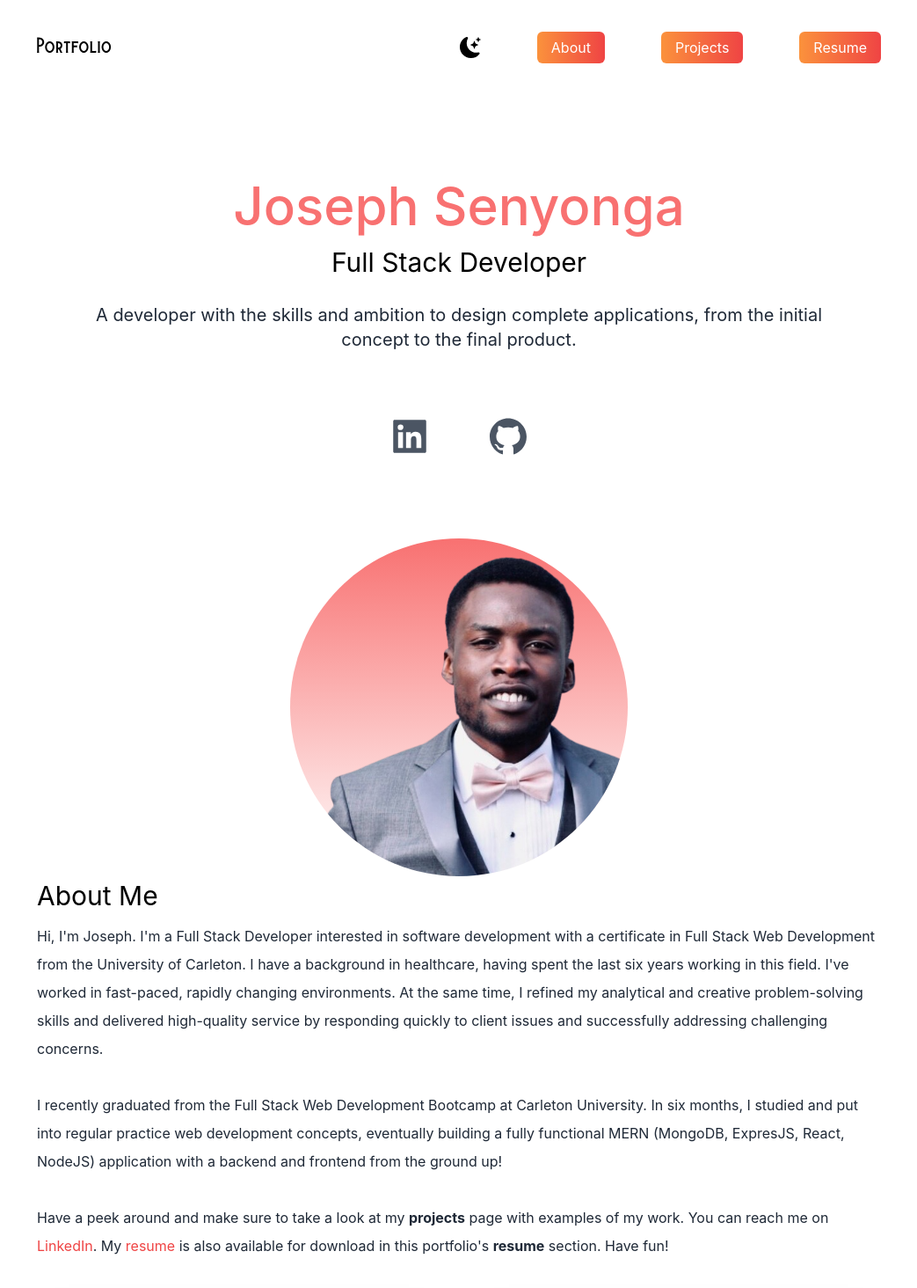
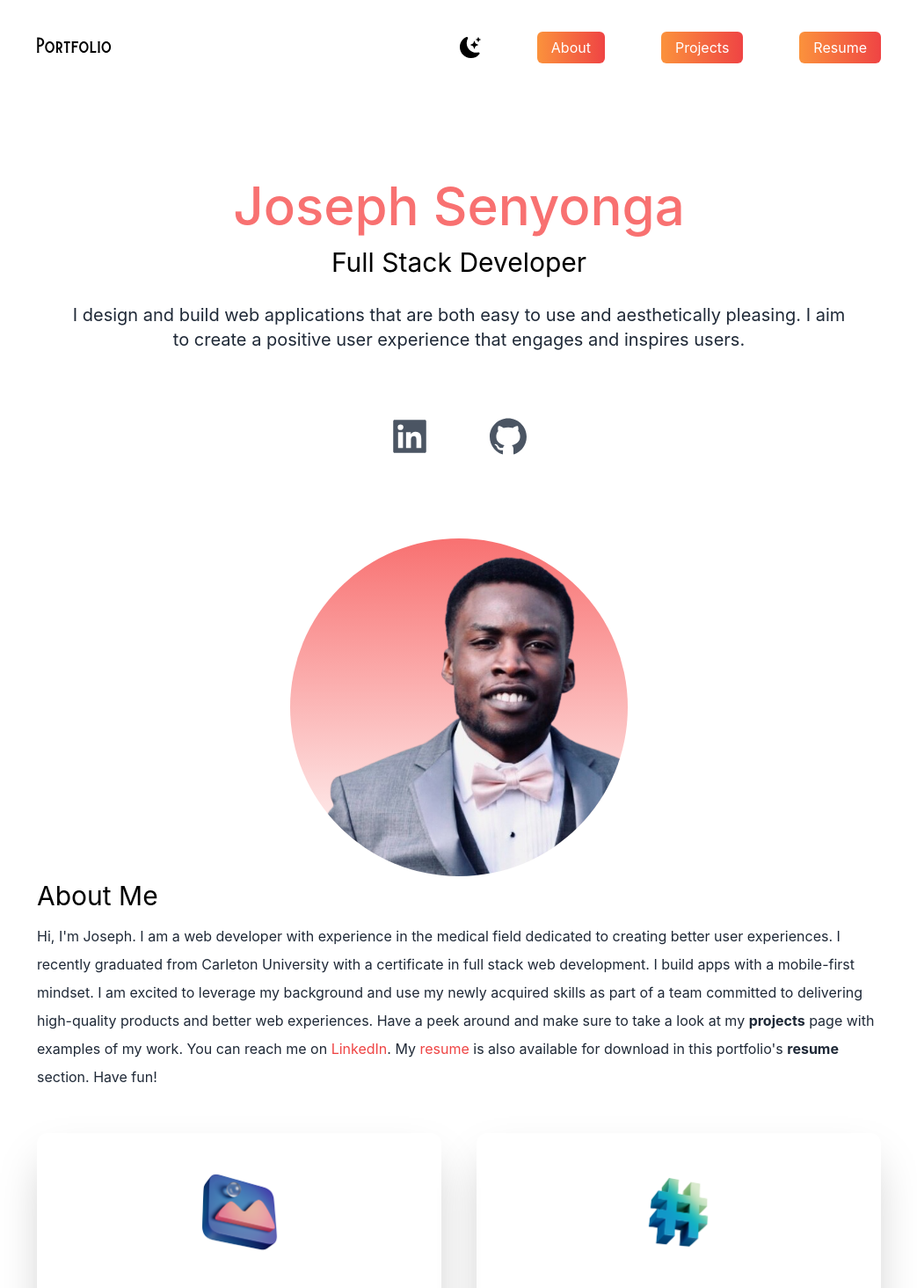
Before and after one commit to joesen-dev/react-portfolio, a React (Create React App) app: page / in a window 1280 px wide. Shown: the top 1464 px of the page at 88% size, without its empty margins (118-1161 px from the left). Built offline with nearby package versions, Linux system fonts and the light colour scheme.

Commit message:
[Text Updates] - Updated text in About, Bannder, Footer and Projects. Updated LinkedIn URLs

```diff
--- a/src/components/About/index.js
+++ b/src/components/About/index.js
@@ -8,30 +8,17 @@ function About() {
       <div>
         <h3 className='text-3xl py-1 dark:text-white'>About Me</h3>
         <p className='text-md py-2 leading-8 text-gray-800 dark:text-gray-200'>
-          Hi, I'm Joseph. I'm a Full Stack Developer interested in software
-          development with a certificate in Full Stack Web Development from the
-          University of Carleton. I have a background in healthcare, having
-          spent the last six years working in this field. I've worked in
-          fast-paced, rapidly changing environments. At the same time, I refined
-          my analytical and creative problem-solving skills and delivered
-          high-quality service by responding quickly to client issues and
-          successfully addressing challenging concerns.
-          <br />
-          <br />I recently graduated from the Full Stack Web Development
-          Bootcamp at Carleton University. In six months, I studied and put into
-          regular practice web development concepts, eventually building a fully
-          functional MERN (MongoDB, ExpresJS, React, NodeJS) application with a
-          backend and frontend from the ground up!
-          <br />
-          <br />
-          Have a peek around and make sure to take a look at my <b>
-            projects
-          </b>{' '}
-          page with examples of my work. You can reach me on{' '}
+          Hi, I'm Joseph. I am a web developer with experience in the medical
+          field dedicated to creating better user experiences. I recently
+          graduated from Carleton University with a certificate in full stack
+          web development. I build apps with a mobile-first mindset. I am
+          excited to leverage my background and use my newly acquired skills as
+          part of a team committed to delivering high-quality products and
+          better web experiences. Have a peek around and make sure to take a
+          look at my <b>projects</b> page with examples of my work. You can
+          reach me on{' '}
           <span className='text-red-500'>
-            <a href='https://www.linkedin.com/in/josephsenyonga418245213/'>
-              LinkedIn
-            </a>
+            <a href='https://www.linkedin.com/in/josephsenyonga38/'>LinkedIn</a>
           </span>
           . My <span className='text-red-500'>resume</span> is also available
           for download in this portfolio's <b>resume</b> section. Have fun!
--- a/src/components/Banner/index.js
+++ b/src/components/Banner/index.js
@@ -14,8 +14,9 @@ function Banner() {
           Full Stack Developer
         </h3>
         <p className='text-md py-5 leading-8 text-gray-800 md:text-xl dark:text-gray-200'>
-          A developer with the skills and ambition to design complete
-          applications, from the initial concept to the final product.
+          I design and build web applications that are both easy to use and
+          aesthetically pleasing. I aim to create a positive user experience
+          that engages and inspires users.
         </p>
       </div>
       <div className='text-5xl flex justify-center gap-16 py-3 text-gray-600 dark:text-gray-400'>
--- a/src/components/Footer/index.js
+++ b/src/components/Footer/index.js
@@ -9,7 +9,7 @@ function Footer() {
       </span>
       <div className='flex mt-4 space-x-6 sm:justify-center sm:mt-0'>
         <a
-          href='https://www.linkedin.com/in/josephsenyonga418245213/'
+          href='https://www.linkedin.com/in/josephsenyonga38/'
           className='text-gray-600 hover:text-gray-900 dark:hover:text-white'>
           <AiFillLinkedin />
           <span className='sr-only'>LinkedIn page</span>
--- a/src/components/Projects/index.js
+++ b/src/components/Projects/index.js
@@ -29,8 +29,8 @@ function Projects() {
           <div className='grid grid-cols-1 bg-gradient-to-b from-red-400 opacity-0 hover:opacity-100 duration-300 absolute inset-0 z-10 items-center md:text-xl text-sm pt-8 pb-2 px-8 text-white font-semibold'>
             <p>
               This daily workout tracker will help you maintain your physical
-              health by adding workouts to your calendar and tracking your
-              progress over the months. So start your journey today!
+              health by adding workouts to your dashboard and tracking your
+              progress over the months.
             </p>
             <div className='text-5xl flex justify-center gap-16 py-3 text-white '>
               <a href='https://github.com/leunggerry/personal-health-tracker'>
```
Also changed, not shown: 1 other file (tests, documents, lock files or other folders).
